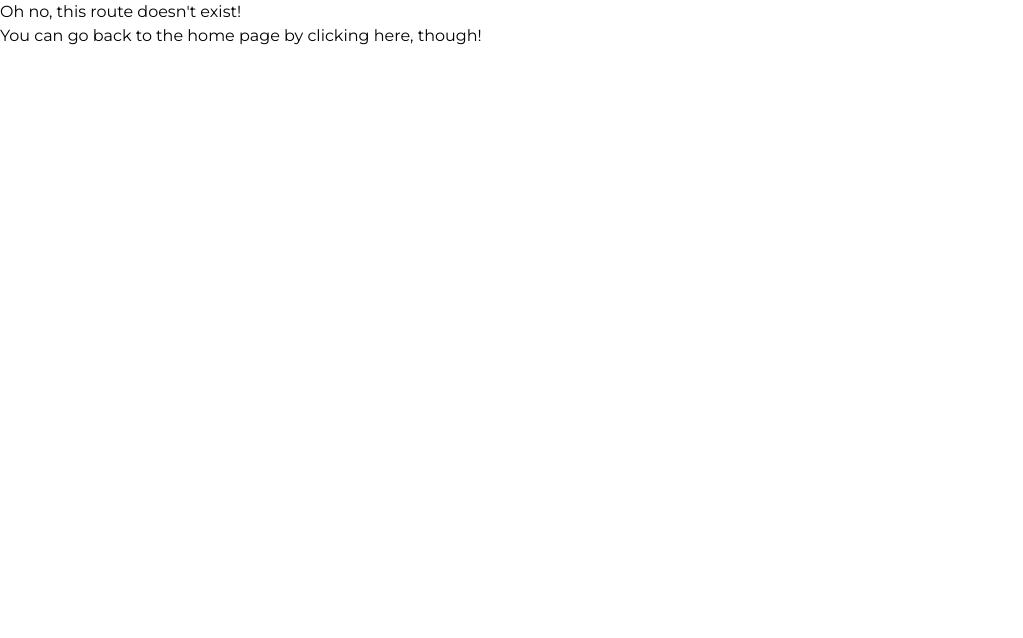
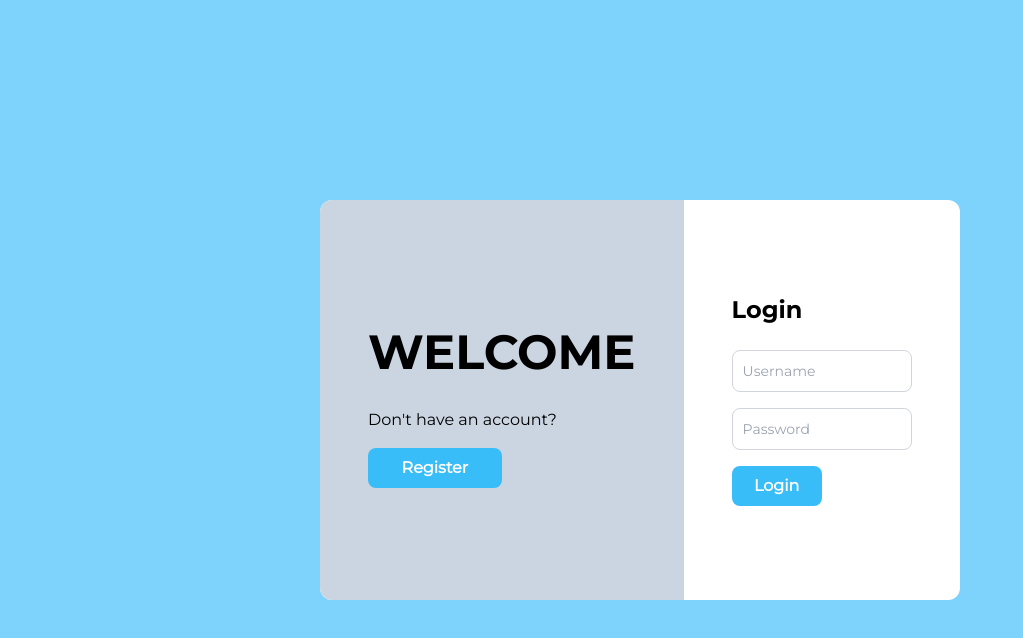
Before and after one commit to lestonpoh/HikingPage, a React (Vite) app in the folder client/: page /login in a window 1280 px wide. Shown: the top 638 px of the page, without its empty margins (0-1023 px from the left). Built offline with nearby package versions, Linux system fonts and the light colour scheme.

Commit message:
add login page

```diff
--- a/client/src/App.tsx
+++ b/client/src/App.tsx
@@ -5,12 +5,17 @@ import Hikes from "./pages/Hikes.tsx";
 import ErrorPage from "./layout/ErrorPage.tsx";
 import HikeDetails from "./pages/HikeDetails.tsx";
 import CreateEditHike from "./pages/CreateEditHike.tsx";
+import Login from "./pages/login/Login.tsx";
 
 const router = createBrowserRouter([
   {
     path: "/",
     element: <Hikes />,
     errorElement: <ErrorPage />,
+  },
+  {
+    path: "/login",
+    element: <Login />,
   },
   {
     path: "/error",
--- /dev/null
+++ b/client/src/pages/login/Login.tsx
@@ -0,0 +1,23 @@
+const Login = () => {
+  return (
+    <div className="h-screen bg-sky-300 flex items-center justify-center">
+      <div className="flex bg-white w-1/2 h-1/2 rounded-xl overflow-hidden">
+        <div className="flex-1 bg-[url('')] px-12 py-32 flex flex-col bg-slate-300">
+          <h1 className="text-5xl font-bold mb-8">WELCOME</h1>
+          <span>Don't have an account?</span>
+          <button className="button w-1/2 mt-4">Register</button>
+        </div>
+        <div className="flex-1 p-12 flex flex-col justify-center gap-6">
+          <h1 className="font-bold text-2xl">Login</h1>
+          <form className="flex flex-col gap-4">
+            <input className="input" type="text" placeholder="Username" />
+            <input className="input" type="password" placeholder="Password" />
+            <button className="button w-1/2">Login</button>
+          </form>
+        </div>
+      </div>
+    </div>
+  );
+};
+
+export default Login;
--- /dev/null
+++ b/client/src/pages/profile/Profile.tsx
@@ -0,0 +1,7 @@
+import React from "react";
+
+const Profile = () => {
+  return <div>Profile</div>;
+};
+
+export default Profile;
--- /dev/null
+++ b/client/src/pages/register/Register.tsx
@@ -0,0 +1,7 @@
+import React from "react";
+
+const Register = () => {
+  return <div>Register</div>;
+};
+
+export default Register;
```
